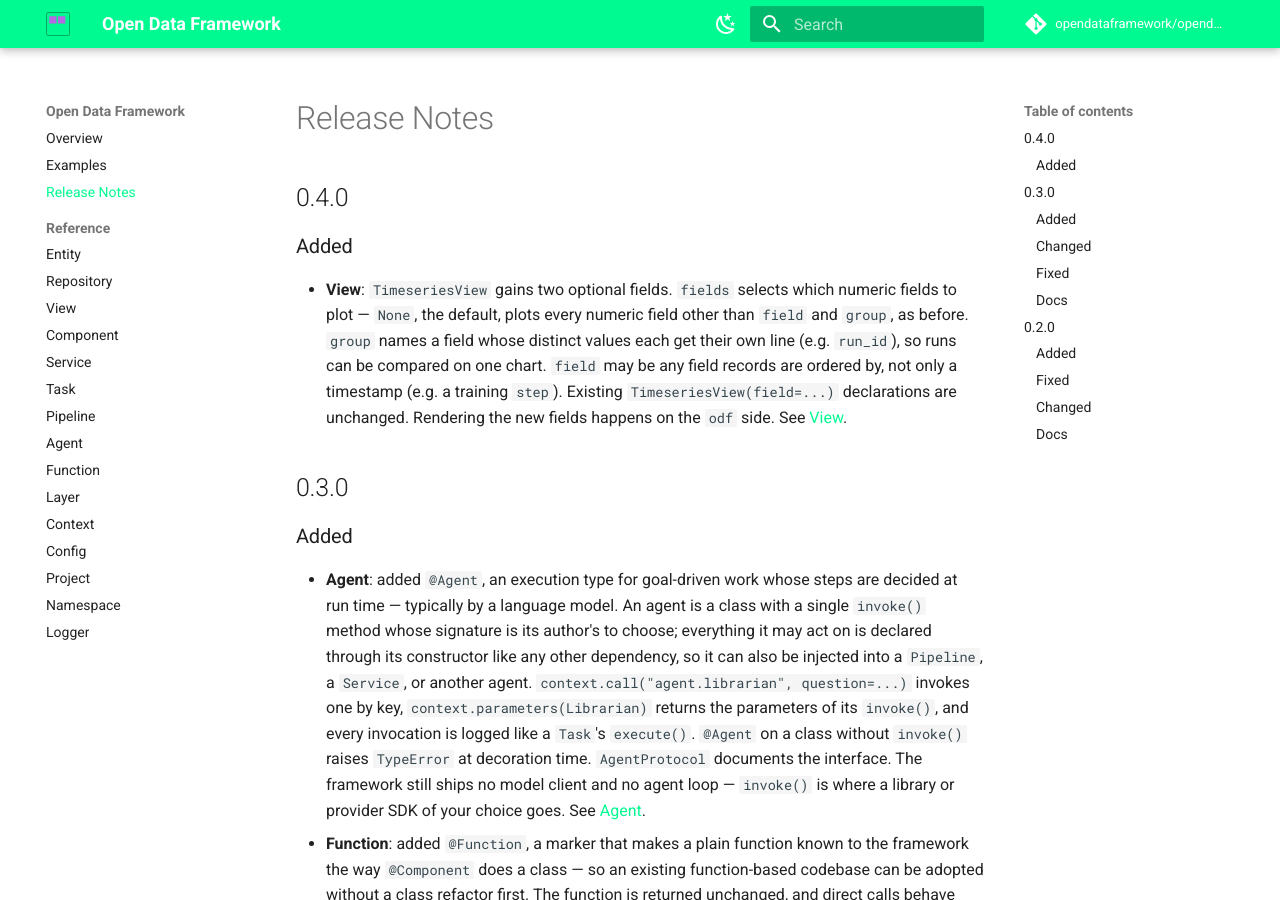
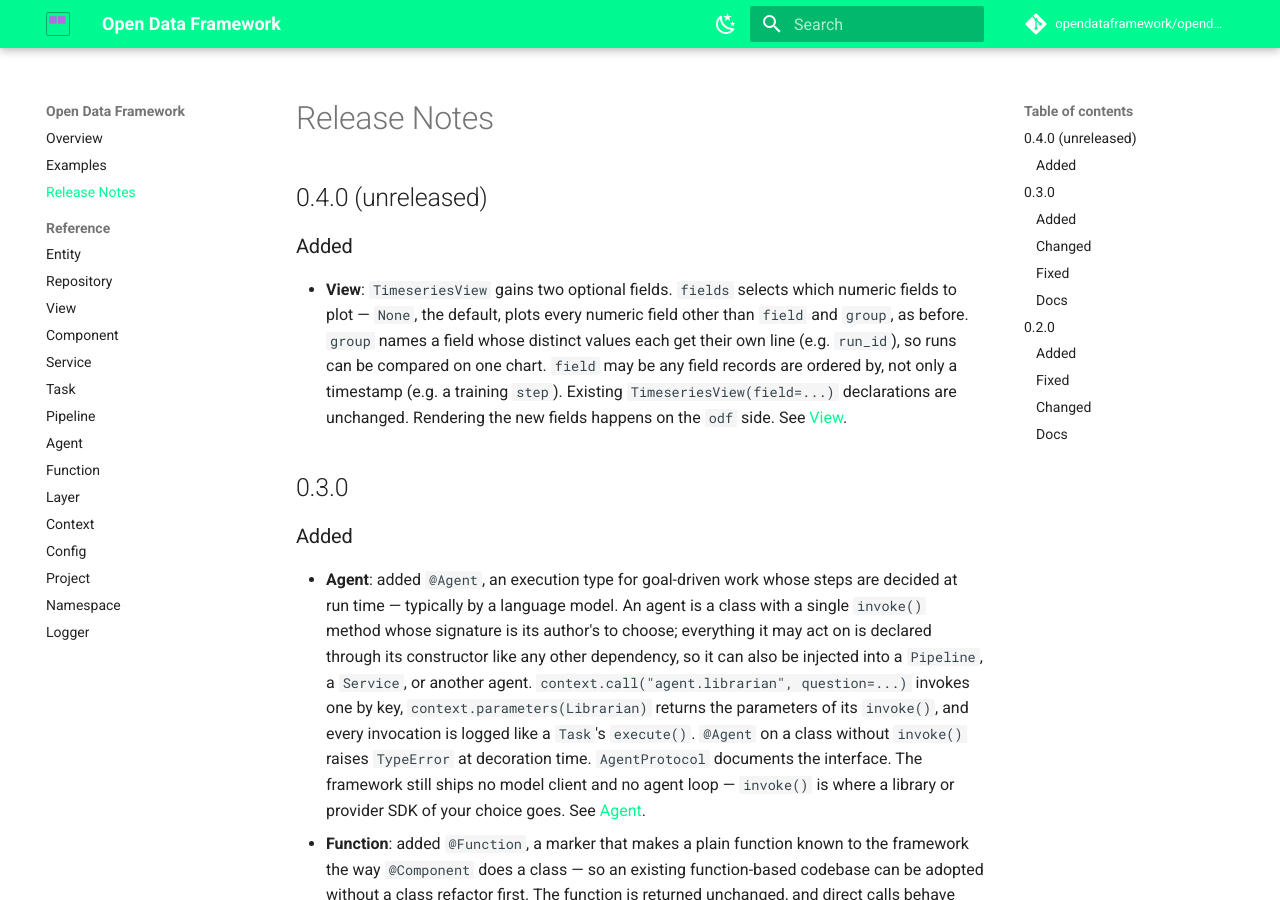
Before and after one commit to opendataframework/opendataframework, an MkDocs documentation site: the page built from docs/release-notes.md, in a window 1280 px wide and 900 px high. Built offline with MkDocs 1.6.1 and Material for MkDocs 9.7.7, drawn with Linux system fonts in a browser that asks for light colours; comment, search, counter and statistics services are not loaded.

Commit message:
:bookmark: chore(release): bump version to 0.4.0

```diff
--- a/docs/release-notes.md
+++ b/docs/release-notes.md
@@ -1,6 +1,6 @@
 # Release Notes
 
-## 0.4.0
+## 0.4.0 (unreleased)
 
 ### Added
 
--- a/pyproject.toml
+++ b/pyproject.toml
@@ -1,6 +1,6 @@
 [project]
 name = "opendataframework"
-version = "0.3.0"
+version = "0.4.0"
 description = "Lightweight dependency-injection framework for data applications."
 authors = [
     {name = "mykytapavlov",email = "mykytapavlov@users.noreply.github.com"}
```
Also changed, not shown: 1 other file.
